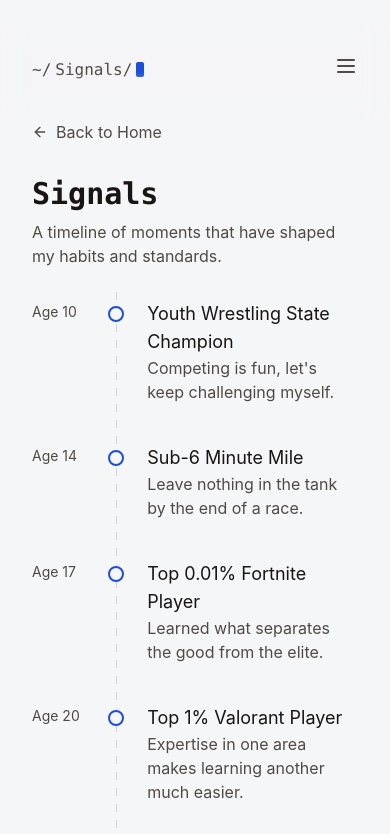
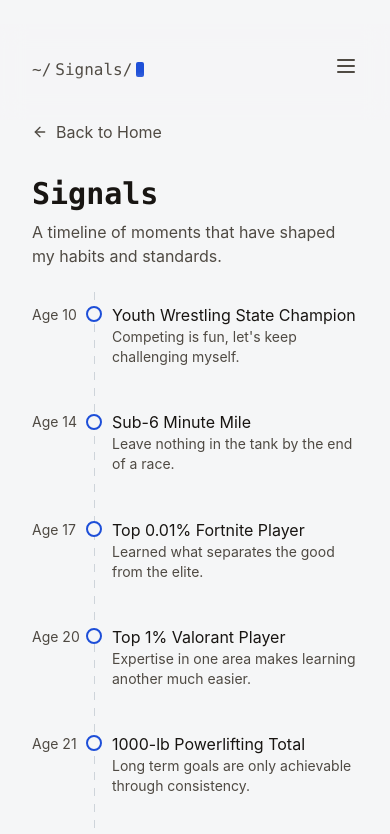
Before and after one commit to jmurrah/personal-portfolio-v3, a React (Vite) app: page /signals in a window 390 px wide. Shown: the top 834 px of the page. Built offline with nearby package versions, Linux system fonts and the light colour scheme; a web font is replaced by a local one.

Commit message:
small screen resizing

```diff
--- a/src/components/Timeline/Timeline.css
+++ b/src/components/Timeline/Timeline.css
@@ -15,27 +15,50 @@
   background-size: 1px 16px;
 }
 
-.timeline--with-labels {
-  --timeline-line-left: 5.25rem;
-  --timeline-marker-left: 4.775rem;
-}
-
-.timeline--without-labels {
+.timeline--experience {
   --timeline-line-left: 0.5rem;
   --timeline-marker-left: 0;
 }
 
+.timeline--signals {
+  --timeline-line-left: 3.85rem;
+  --timeline-marker-left: 3.375rem;
+}
+
+@media (min-width: 640px) {
+  .timeline--signals {
+    --timeline-line-left: 5.25rem;
+    --timeline-marker-left: 4.775rem;
+  }
+}
+
 .timeline__row {
   position: relative;
-  display: flex;
   align-items: flex-start;
 }
 
+.timeline__row--experience,
+.timeline__row--signals {
+  display: flex;
+}
+
+.timeline__row--signals {
+  gap: 0.25rem;
+}
+
 .timeline__label {
-  width: 5rem;
   margin-top: 0.625rem;
+  padding-top: 0.2rem;
+  width: 3rem;
   flex-shrink: 0;
   color: var(--muted);
+}
+
+@media (min-width: 640px) {
+  .timeline__label {
+    padding-top: 0;
+    width: 5rem;
+  }
 }
 
 .timeline__marker {
@@ -57,10 +80,24 @@
   flex: 1;
   min-width: 0;
   padding-bottom: var(--timeline-row-gap, 1rem);
-  padding-left: 2.2rem;
   display: flex;
   flex-direction: column;
   gap: 0;
+}
+
+.timeline__content--experience {
+  padding-left: 1rem;
+}
+
+.timeline__content--signals {
+  padding-left: 1.75rem;
+}
+
+@media (min-width: 640px) {
+  .timeline__content--experience,
+  .timeline__content--signals {
+    padding-left: 2rem;
+  }
 }
 
 .timeline__row:last-child .timeline__content {
@@ -72,6 +109,16 @@
   align-items: baseline;
   gap: auto;
   margin-top: 0.5rem;
+}
+
+.timeline--signals .timeline__title-row {
+  padding-top: 0.2rem;
+}
+
+@media (min-width: 640px) {
+  .timeline--signals .timeline__title-row {
+    padding-top: 0;
+  }
 }
 
 .timeline__title {
--- a/src/components/Timeline/Timeline.tsx
+++ b/src/components/Timeline/Timeline.tsx
@@ -1,13 +1,17 @@
 import type { CSSProperties, ElementType, ReactNode } from 'react';
 import './Timeline.css';
 
-export type TimelineItem = {
+type BaseTimelineItem = {
   id: string;
-  label?: string;
   title: ReactNode;
   titleMeta?: ReactNode;
   description: ReactNode;
   isFilled?: boolean;
+};
+
+export type TimelineItem = BaseTimelineItem;
+export type LabeledTimelineItem = BaseTimelineItem & {
+  label: ReactNode;
 };
 
 interface TimelineProps {
@@ -16,24 +20,27 @@ interface TimelineProps {
   titleAs?: ElementType;
 }
 
+interface LabeledTimelineProps {
+  items: LabeledTimelineItem[];
+  sectionGap?: CSSProperties['paddingBottom'];
+  titleAs?: ElementType;
+}
+
+const getTimelineStyle = (sectionGap?: CSSProperties['paddingBottom']) =>
+  sectionGap === undefined ? undefined : ({ '--timeline-row-gap': sectionGap } as CSSProperties);
+
 export default function Timeline({ items, sectionGap, titleAs: TitleTag = 'h2' }: TimelineProps) {
-  const hasLabels = items.some((item) => item.label);
-  const timelineStyle =
-    sectionGap === undefined ? undefined : ({ '--timeline-row-gap': sectionGap } as CSSProperties);
+  const timelineStyle = getTimelineStyle(sectionGap);
 
   return (
-    <div
-      className={`timeline${hasLabels ? ' timeline--with-labels' : ' timeline--without-labels'}`}
-      style={timelineStyle}
-    >
+    <div className="timeline timeline--experience" style={timelineStyle}>
       {items.map((item) => (
-        <div className="timeline__row" key={item.id}>
-          {hasLabels && <p className="timeline__label text-sm sm:text-base">{item.label ?? ''}</p>}
+        <div className="timeline__row timeline__row--experience" key={item.id}>
           <div
             className={`timeline__marker${item.isFilled ? ' timeline__marker--filled' : ''}`}
             aria-hidden="true"
           />
-          <div className="timeline__content">
+          <div className="timeline__content timeline__content--experience">
             <div className="timeline__title-row">
               <TitleTag className="timeline__title text-lg">{item.title}</TitleTag>
               {item.titleMeta ? <div className="timeline__title-meta">{item.titleMeta}</div> : null}
@@ -45,3 +52,32 @@ export default function Timeline({ items, sectionGap, titleAs: TitleTag = 'h2' }
     </div>
   );
 }
+
+export function LabeledTimeline({
+  items,
+  sectionGap,
+  titleAs: TitleTag = 'h2',
+}: LabeledTimelineProps) {
+  const timelineStyle = getTimelineStyle(sectionGap);
+
+  return (
+    <div className="timeline timeline--signals" style={timelineStyle}>
+      {items.map((item) => (
+        <div className="timeline__row timeline__row--signals" key={item.id}>
+          <p className="timeline__label text-sm sm:text-base">{item.label}</p>
+          <div
+            className={`timeline__marker${item.isFilled ? ' timeline__marker--filled' : ''}`}
+            aria-hidden="true"
+          />
+          <div className="timeline__content timeline__content--signals">
+            <div className="timeline__title-row">
+              <TitleTag className="timeline__title text-base sm:text-lg">{item.title}</TitleTag>
+              {item.titleMeta ? <div className="timeline__title-meta">{item.titleMeta}</div> : null}
+            </div>
+            <div className="timeline__description text-sm sm:text-base">{item.description}</div>
+          </div>
+        </div>
+      ))}
+    </div>
+  );
+}
--- a/src/components/Timeline/index.ts
+++ b/src/components/Timeline/index.ts
@@ -1,2 +1,3 @@
 export { default } from './Timeline';
-export type { TimelineItem } from './Timeline';
+export { LabeledTimeline } from './Timeline';
+export type { LabeledTimelineItem, TimelineItem } from './Timeline';
--- a/src/pages/Home.tsx
+++ b/src/pages/Home.tsx
@@ -114,9 +114,9 @@ const EXPERIENCE_ITEMS: TimelineItem[] = EXPERIENCES.map((experience) => ({
       >
         {experience.company}
       </a>
-      <span className="flex items-baseline gap-1">
-        <span className="text-sm font-normal text-[var(--muted)]">{experience.role}</span>
-        <span className="ml-auto whitespace-nowrap text-sm font-normal text-[var(--muted)]">
+      <span className="flex items-baseline gap-x-6 gap-y-1 flex-wrap">
+        <span className="text-sm font-normal text-[var(--muted)] mr-auto">{experience.role}</span>
+        <span className="whitespace-nowrap text-sm font-normal text-[var(--muted)]">
           {experience.dates}
         </span>
       </span>
@@ -134,7 +134,7 @@ const EXPERIENCE_ITEMS: TimelineItem[] = EXPERIENCES.map((experience) => ({
 function HeroSection() {
   return (
     <div className="w-full flex flex-col gap-4 mt-8">
-      <h1 className="text-5xl font-semibold">Jacob Murrah</h1>
+      <h1 className="text-5xl font-semibold mb-1">Jacob Murrah</h1>
       <div className="flex flex-col gap-3">
         <p className="text-[var(--muted)]">
           <span
--- a/src/pages/Signals.tsx
+++ b/src/pages/Signals.tsx
@@ -1,9 +1,9 @@
 import { Link } from 'react-router-dom';
 import { ICONS } from '@/assets';
-import Timeline, { type TimelineItem } from '@/components/Timeline';
+import { LabeledTimeline, type LabeledTimelineItem } from '@/components/Timeline';
 import SvgIcon from '@/components/SvgIcon';
 
-const signals: TimelineItem[] = [
+const signals: LabeledTimelineItem[] = [
   {
     id: 'wrestling',
     label: 'Age 10',
@@ -75,7 +75,7 @@ export default function Signals() {
         A timeline of moments that have shaped my habits and standards.
       </p>
 
-      <Timeline items={signals} sectionGap="2rem" titleAs={'h3'} />
+      <LabeledTimeline items={signals} sectionGap="2rem" titleAs={'h3'} />
     </section>
   );
 }
```
Also changed, not shown: 1 other file (tests, documents, lock files or other folders).
